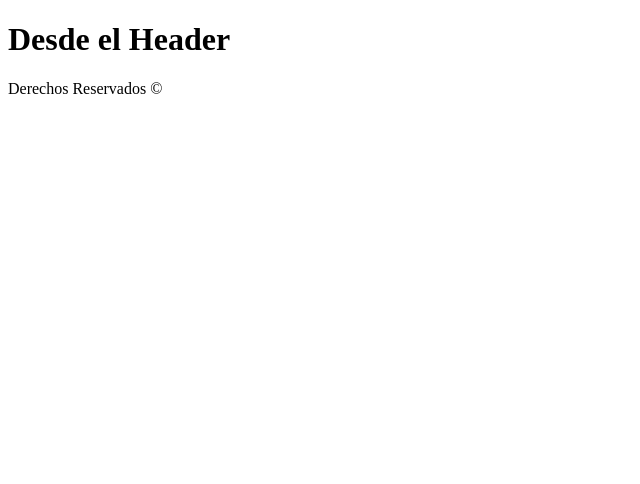
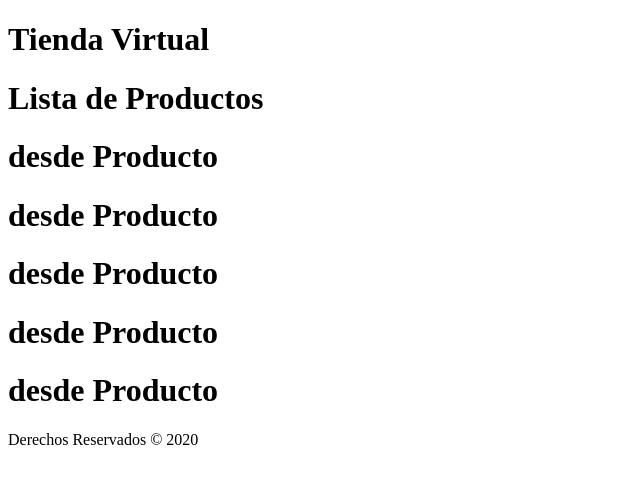
Before and after one commit to robertfox11/ReactBasic, a React (Create React App) app: page / in a window 1280 px wide. Shown: the top 484 px of the page, without its empty margins (0-640 px from the left). Built offline with nearby package versions, Linux system fonts and the light colour scheme.

Commit message:
Component Product

```diff
--- a/src/App.js
+++ b/src/App.js
@@ -1,15 +1,31 @@
-import React from "react";
+import React, { Fragment, useState } from "react";
 // import logo from "./logo.svg";
 // import "./App.css";
 import Header from "./components/Header.jsx";
 import Footer from "./components/Footer.jsx";
+import Product from "./components/Producto.jsx";
 
 function App() {
+  const date = new Date().getFullYear();
+  const [products, saveProduct] = useState([
+    { id: 1, name: "Shirt React JS", price: 10 },
+    { id: 2, name: "T-Shirt Vue JS", price: 20 },
+    { id: 3, name: "Pants Node JS", price: 30 },
+    { id: 4, name: "Shoes Vanilla JS", price: 40 },
+    { id: 5, name: "Skirt JS", price: 50 },
+  ]);
   return (
-    <div className="App">
-      <Header />
-      <Footer />
-    </div>
+    <Fragment>
+      <Header title="Tienda Virtual" />
+      {/* mostrar los productos utilizmamos map por que retorna un valor*/}
+      <h1>Lista de Productos</h1>
+      {products.map((product) => (
+        //Component Product
+        <Product />
+      ))}
+
+      <Footer date={date} />
+    </Fragment>
   );
 }
 
--- a/src/components/Footer.jsx
+++ b/src/components/Footer.jsx
@@ -1,8 +1,8 @@
 import React from "react";
 
-const Footer = () => (
+const Footer = ({ date }) => (
   <footer>
-    <p> Derechos Reservados &copy;</p>
+    <p> Derechos Reservados &copy; {date}</p>
   </footer>
 );
 
--- a/src/components/Header.jsx
+++ b/src/components/Header.jsx
@@ -1,6 +1,7 @@
 import React from "react";
 
-function Header() {
-  return <h1>Desde el Header</h1>;
+function Header({ title }) {
+  // console.log(props.title);
+  return <h1>{title}</h1>;
 }
 export default Header;
--- /dev/null
+++ b/src/components/Producto.jsx
@@ -0,0 +1,7 @@
+import React from "react";
+
+const Product = () => {
+  return <h1>desde Producto</h1>;
+};
+
+export default Product;
```
